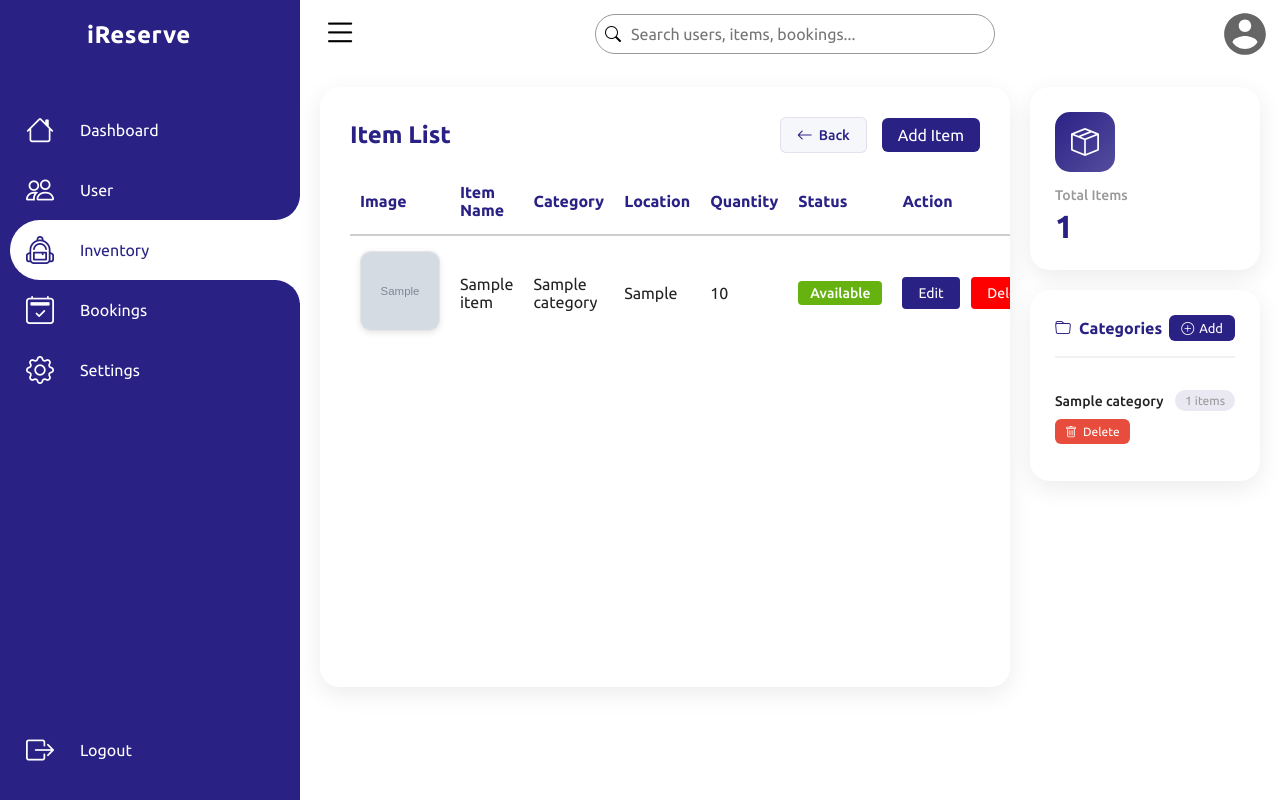
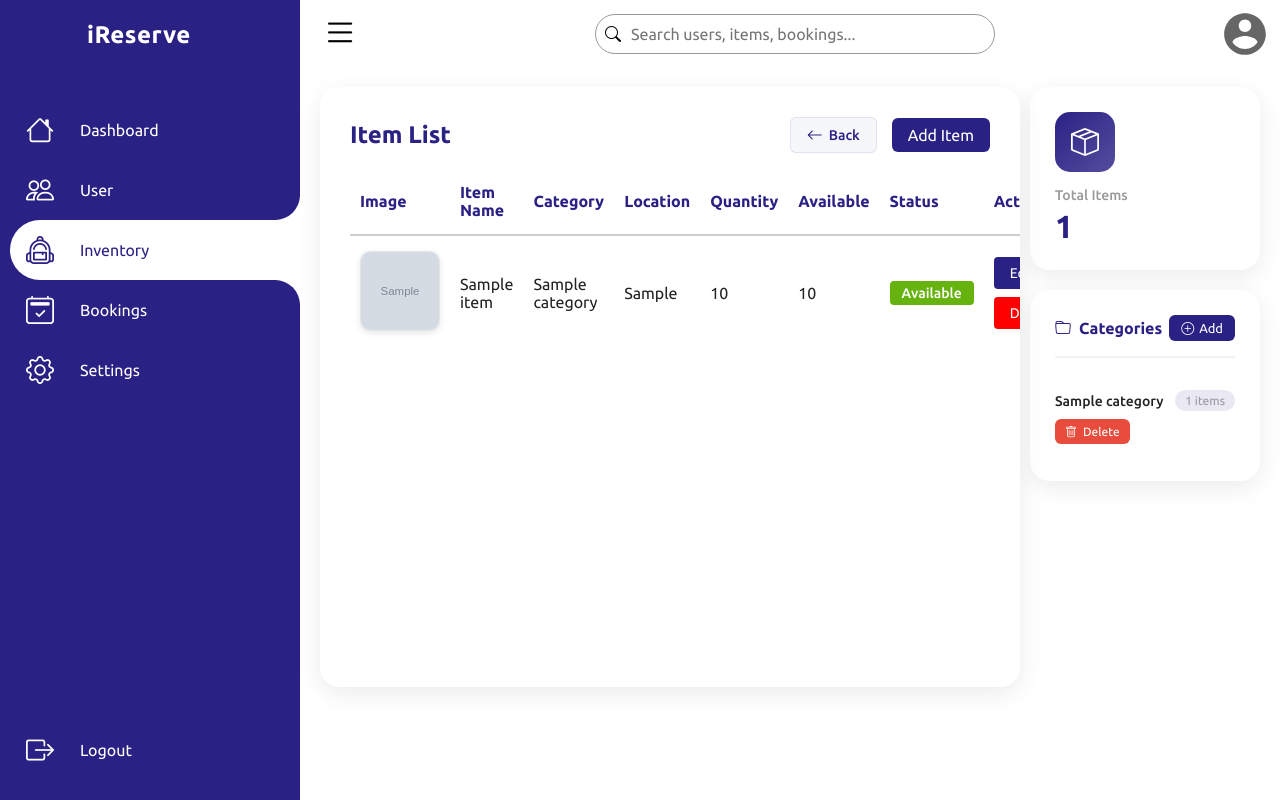
Before and after one commit to slwhns/ireserve, a PHP site: page /admin/inventory.php in a window 1280 px wide. Run offline with PHP 8.4, Linux system fonts and the light colour scheme; tables that the repository leaves empty or names only in its code hold one stand-in row (values such as "Sample post"); grey boxes marked "Sample" are stand-in pictures.

Commit message:
admit part

```diff
--- a/admin/inventory.php
+++ b/admin/inventory.php
@@ -13,7 +13,7 @@ $currentPage = 'inventory';
     <title>Inventory | iReserve</title>
     <!-- Core admin styles first to ensure sidebar/layout rules load -->
     <link rel="stylesheet" href="/ireserve/assets/css/admin.css?v=10">
-    <link rel="stylesheet" href="/ireserve/assets/css/inventory.css?v=4">
+    <link rel="stylesheet" href="/ireserve/assets/css/inventory.css?v=5">
         <link rel="stylesheet" href="https://cdn.jsdelivr.net/npm/bootstrap-icons@1.11.3/font/bootstrap-icons.min.css">
     </head>
     <body>
@@ -82,6 +82,7 @@ $currentPage = 'inventory';
                                     <td>Category</td>
                                     <td>Location</td>
                                     <td>Quantity</td>
+                                    <td>Available</td>
                                     <td>Status</td>
                                     <td>Action</td>
                                 </tr>
@@ -104,8 +105,14 @@ $currentPage = 'inventory';
                                 $totalPages = max(1, (int)ceil($totalCount / $perPage));
                                 if ($page > $totalPages) { $page = $totalPages; $offset = ($page - 1) * $perPage; }
 
-                                // Fetch paginated items with category names
-                                $stmt = $conn->prepare("SELECT i.*, c.name AS category_name
+                                // Fetch paginated items with category names and currently taken quantity
+                                // Available = total quantity - sum of quantities from active (status='taken') bookings
+                                $stmt = $conn->prepare("SELECT i.*, c.name AS category_name,
+                                                            COALESCE((
+                                                                SELECT SUM(b.qty)
+                                                                FROM bookings b
+                                                                WHERE b.item_id = i.item_id AND b.status = 'taken'
+                                                            ), 0) AS qty_taken
                                                         FROM inventory_items i
                                                         JOIN categories c ON i.category_id = c.category_id
                                                         ORDER BY i.item_id DESC
@@ -127,12 +134,16 @@ $currentPage = 'inventory';
                                     <td><?php echo htmlspecialchars($row['category_name']); ?></td>
                                     <td><?php echo htmlspecialchars($row['location'] ?? 'Not specified'); ?></td>
                                     <td><?php echo (int)$row['quantity']; ?></td>
+                                    <?php $available = max(0, ((int)$row['quantity']) - ((int)($row['qty_taken'] ?? 0))); ?>
+                                    <td><?php echo (int)$available; ?></td>
                                     <td><span class="status <?php echo htmlspecialchars($row['status']); ?>"><?php echo ucfirst($row['status']); ?></span></td>
                                     <td>
-                                        <a href="/ireserve/admin/inventory_edit.php?id=<?php echo (int)$row['item_id']; ?>" class="edit">Edit</a>
-                                        <a href="/ireserve/admin/inventory_delete.php?id=<?php echo (int)$row['item_id']; ?>"
-                                           class="delete"
-                                           onclick="return confirm('Are you sure you want to delete this item? This action cannot be undone.');">Delete</a>
+                                        <div class="action-col">
+                                            <a href="/ireserve/admin/inventory_edit.php?id=<?php echo (int)$row['item_id']; ?>" class="edit">Edit</a>
+                                            <a href="/ireserve/admin/inventory_delete.php?id=<?php echo (int)$row['item_id']; ?>"
+                                               class="delete"
+                                               onclick="return confirm('Are you sure you want to delete this item? This action cannot be undone.');">Delete</a>
+                                        </div>
                                     </td>
                                 </tr>
                                 <?php
@@ -140,7 +151,7 @@ $currentPage = 'inventory';
                                 } else {
                                 ?>
                                 <tr>
-                                    <td colspan="7" style="text-align:center;color:#666;">No items found.</td>
+                                    <td colspan="8" style="text-align:center;color:#666;">No items found.</td>
                                 </tr>
                                 <?php
                                 }
--- a/assets/css/inventory.css
+++ b/assets/css/inventory.css
@@ -62,7 +62,7 @@
 /* Inventory Content Wrapper with Sidebar */
 .inventory-content-wrapper {
     display: flex;
-    gap: 20px;
+    gap: 10px;
     width: 100%;
     overflow: visible;
 }
@@ -232,6 +232,17 @@
 
 .details .inventoryTable table tbody td:last-child {
     white-space: nowrap;
+}
+
+/* Stack action buttons vertically (Edit on top, Delete below) */
+.details .inventoryTable .action-col {
+    display: flex;
+    flex-direction: column;
+    gap: 8px;
+    align-items: flex-start;
+}
+.details .inventoryTable .action-col a {
+    margin-right: 0;
 }
 
 a.edit, button.edit {
--- a/index.php
+++ b/index.php
@@ -50,11 +50,7 @@ function isActiveForm($formName, $activeForm) {
                     <input type="text" name="name" placeholder="Name" required>
                     <input type="email" name="email" placeholder="Email" required>
                     <input type="password" name="password" placeholder="Password" required>
-                    <select name="role" required>
-                        <option value="" disabled selected>Select Role</option>
-                        <option value="admin">Admin</option>
-                        <option value="user">User</option>
-                    </select>
+                    <input type="hidden" name="role" value="user">
                     <button type="submit"name="register">Register</button>
                     <p>Already have an account? <a href="#" onclick="showForm('login-form')">Login</a></p>
                 </form>
--- a/login_register.php
+++ b/login_register.php
@@ -7,7 +7,7 @@ if (isset($_POST['register'])) {
     $name = $_POST['name'];
     $email = $_POST['email'];
     $password = password_hash($_POST['password'], PASSWORD_DEFAULT);
-    $role = $_POST['role'];
+    $role = 'user'; // Only allow user registration
 
     $checkEmail = $conn->query("SELECT email FROM users WHERE email ='$email'");
     if ($checkEmail->num_rows > 0) {
```
Also changed, not shown: admin/bookings_action.php (+28 -2 lines), uploads/profiles/profile_2_1762436728.png (added).
